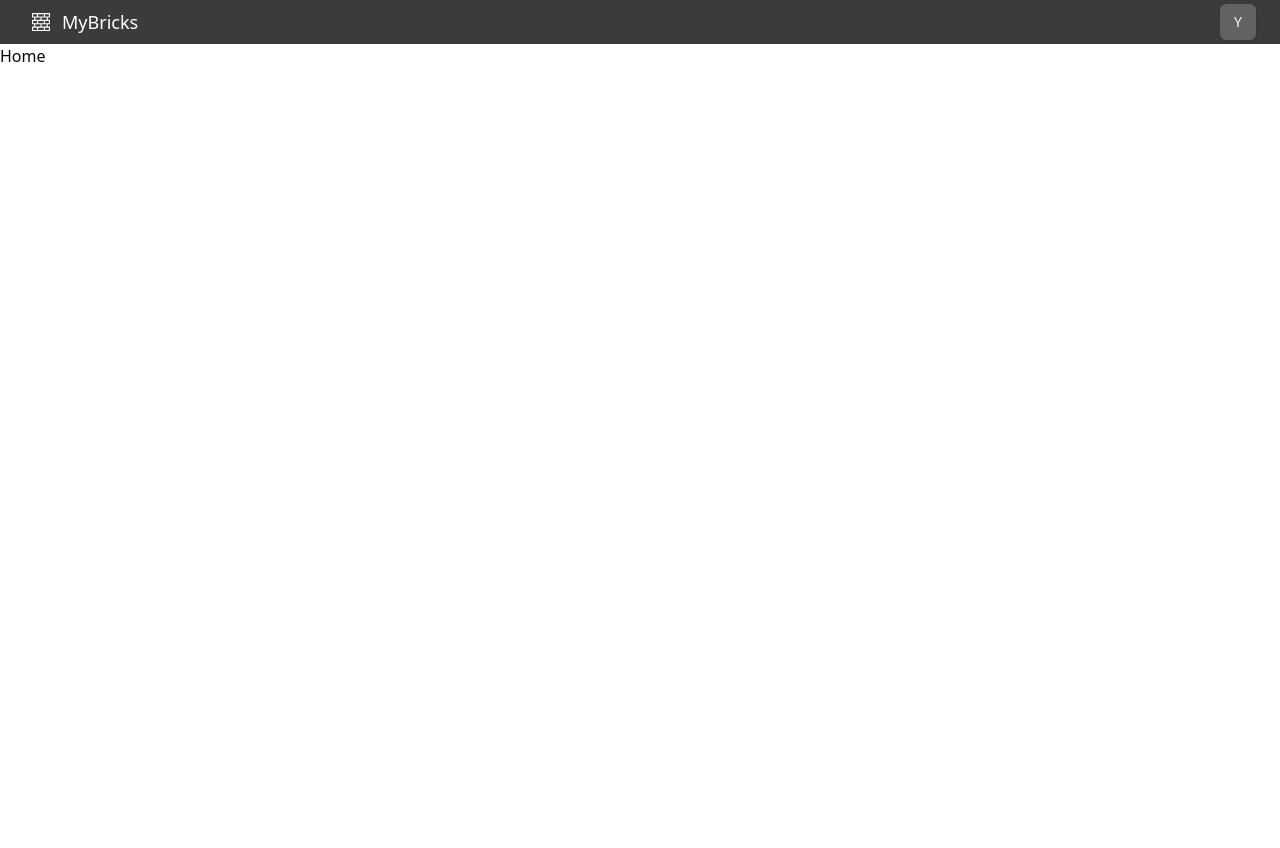
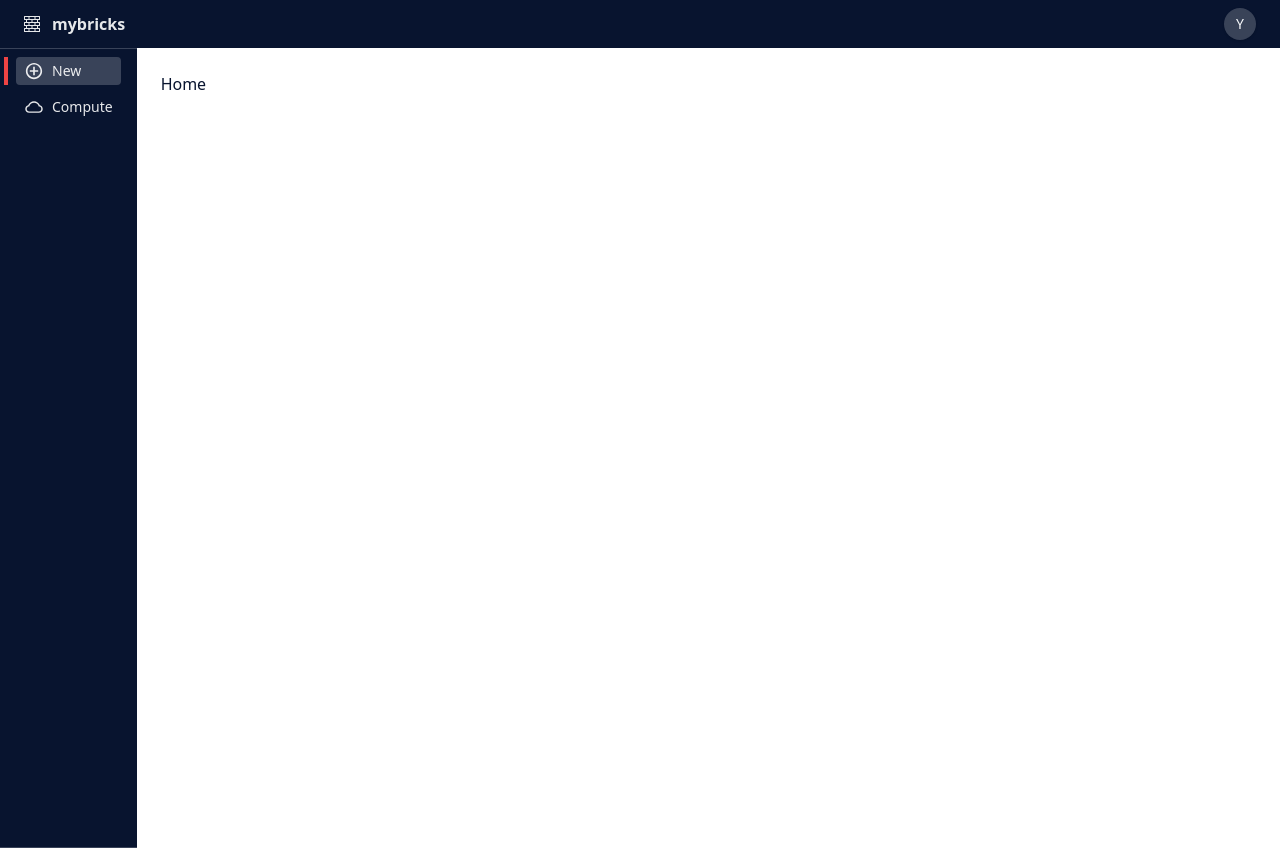
Before and after one commit to yonatan-h/mypache, a React (Vite) app in the folder frontend/: page / in a window 1280 px wide. Built offline with nearby package versions, Linux system fonts and the light colour scheme.

Commit message:
setup navigation style

```diff
--- a/frontend/src/components/layout/Layout.tsx
+++ b/frontend/src/components/layout/Layout.tsx
@@ -1,22 +1,30 @@
+import { AiOutlineCloud } from "react-icons/ai";
 import { BsBricks } from "react-icons/bs";
+import { IoMdAddCircleOutline } from "react-icons/io";
 import { Outlet } from "react-router-dom";
 import { Button } from "../ui/button";
+import NavigationLink from "./NavigationLink";
 
 export default function Layout() {
   return (
     <div className="flex flex-col min-h-screen">
-      <div className="px-6 bg-foreground/80 text-background flex justify-between items-center ">
-        <h1 className="flex items-center gap-3 text-lg p-2 ">
+      <div className="px-6 bg-foreground text-background flex justify-between items-center p-2">
+        <h1 className="flex items-center gap-3 text font-bold text-background/90 ">
           <BsBricks />
-          MyBricks
+          mybricks
         </h1>
-        <Button className="bg-background/20 " size={"icon"}>
-          Y
-        </Button>
+        <Button className="bg-background/20 rounded-full w-8 h-8">Y</Button>
       </div>
-      <div className="flex-1 flex min-h-screen">
-        <nav className="bg-foreground/80 h-full"></nav>
-        <main className="flex-1">
+      <div className="flex-1 flex ">
+        <nav
+          className={`
+            min-h-screen py-2 bg-foreground border-y text-background/90
+            border-background/20 flex flex-col gap-2`}
+        >
+          <NavigationLink Icon={IoMdAddCircleOutline} title="New" to="/" />
+          <NavigationLink Icon={AiOutlineCloud} title="Compute" to="/compute" />
+        </nav>
+        <main className="flex-1 p-6">
           <Outlet />
         </main>
       </div>
--- /dev/null
+++ b/frontend/src/components/layout/NavigationLink.tsx
@@ -0,0 +1,30 @@
+import { IconType } from "react-icons";
+import { NavLink, useLocation } from "react-router-dom";
+
+export default function NavigationLink({
+  Icon,
+  title,
+  to,
+}: {
+  Icon: IconType;
+  title: string;
+  to: string;
+}) {
+  const location = useLocation();
+  const isActive = location.pathname === to;
+  return (
+    <NavLink to={to} className="text-sm flex gap-2 pr-3 mx-1  rounded">
+      <div
+        className={`w-1 h-full bg-red-500 ${isActive ? "" : "opacity-0"}`}
+      ></div>
+      <div
+        className={`
+            flex-1 rounded flex gap-2 items-center px-2 py-1
+            ${isActive ? "bg-background/20 " : ""}`}
+      >
+        <Icon className="text-xl" />
+        <span>{title}</span>
+      </div>
+    </NavLink>
+  );
+}
--- a/frontend/src/index.css
+++ b/frontend/src/index.css
@@ -1,59 +1,7 @@
 @tailwind base;
 @tailwind components;
 @tailwind utilities;
-@layer base {
-  :root {
-    --background: 0 0% 100%;
-    --foreground: 0 0% 3.9%;
-    --card: 0 0% 100%;
-    --card-foreground: 0 0% 3.9%;
-    --popover: 0 0% 100%;
-    --popover-foreground: 0 0% 3.9%;
-    --primary: 0 0% 9%;
-    --primary-foreground: 0 0% 98%;
-    --secondary: 0 0% 96.1%;
-    --secondary-foreground: 0 0% 9%;
-    --muted: 0 0% 96.1%;
-    --muted-foreground: 0 0% 45.1%;
-    --accent: 0 0% 96.1%;
-    --accent-foreground: 0 0% 9%;
-    --destructive: 0 84.2% 60.2%;
-    --destructive-foreground: 0 0% 98%;
-    --border: 0 0% 89.8%;
-    --input: 0 0% 89.8%;
-    --ring: 0 0% 3.9%;
-    --chart-1: 12 76% 61%;
-    --chart-2: 173 58% 39%;
-    --chart-3: 197 37% 24%;
-    --chart-4: 43 74% 66%;
-    --chart-5: 27 87% 67%;
-    --radius: 0.5rem}
-  .dark {
-    --background: 0 0% 3.9%;
-    --foreground: 0 0% 98%;
-    --card: 0 0% 3.9%;
-    --card-foreground: 0 0% 98%;
-    --popover: 0 0% 3.9%;
-    --popover-foreground: 0 0% 98%;
-    --primary: 0 0% 98%;
-    --primary-foreground: 0 0% 9%;
-    --secondary: 0 0% 14.9%;
-    --secondary-foreground: 0 0% 98%;
-    --muted: 0 0% 14.9%;
-    --muted-foreground: 0 0% 63.9%;
-    --accent: 0 0% 14.9%;
-    --accent-foreground: 0 0% 98%;
-    --destructive: 0 62.8% 30.6%;
-    --destructive-foreground: 0 0% 98%;
-    --border: 0 0% 14.9%;
-    --input: 0 0% 14.9%;
-    --ring: 0 0% 83.1%;
-    --chart-1: 220 70% 50%;
-    --chart-2: 160 60% 45%;
-    --chart-3: 30 80% 55%;
-    --chart-4: 280 65% 60%;
-    --chart-5: 340 75% 55%}
-}
+
 @layer base {
   * {
     @apply border-border;
@@ -62,3 +10,60 @@
     @apply bg-background text-foreground;
   }
 }
+
+@layer base {
+  :root {
+    --background: 0 0% 100%;
+    --foreground: 222.2 70% 10.9%;
+    --card: 0 0% 100%;
+    --card-foreground: 222.2 84% 4.9%;
+    --popover: 0 0% 100%;
+    --popover-foreground: 222.2 84% 4.9%;
+    --primary: 222.2 47.4% 11.2%;
+    --primary-foreground: 210 40% 98%;
+    --secondary: 210 40% 96.1%;
+    --secondary-foreground: 222.2 47.4% 11.2%;
+    --muted: 210 40% 96.1%;
+    --muted-foreground: 215.4 16.3% 46.9%;
+    --accent: 210 40% 96.1%;
+    --accent-foreground: 222.2 47.4% 11.2%;
+    --destructive: 0 84.2% 60.2%;
+    --destructive-foreground: 210 40% 98%;
+    --border: 214.3 31.8% 91.4%;
+    --input: 214.3 31.8% 91.4%;
+    --ring: 222.2 84% 4.9%;
+    --radius: 1rem;
+    --chart-1: 12 76% 61%;
+    --chart-2: 173 58% 39%;
+    --chart-3: 197 37% 24%;
+    --chart-4: 43 74% 66%;
+    --chart-5: 27 87% 67%;
+  }
+
+  .dark {
+    --background: 222.2 84% 4.9%;
+    --foreground: 210 40% 98%;
+    --card: 222.2 84% 4.9%;
+    --card-foreground: 210 40% 98%;
+    --popover: 222.2 84% 4.9%;
+    --popover-foreground: 210 40% 98%;
+    --primary: 210 40% 98%;
+    --primary-foreground: 222.2 47.4% 11.2%;
+    --secondary: 217.2 32.6% 17.5%;
+    --secondary-foreground: 210 40% 98%;
+    --muted: 217.2 32.6% 17.5%;
+    --muted-foreground: 215 20.2% 65.1%;
+    --accent: 217.2 32.6% 17.5%;
+    --accent-foreground: 210 40% 98%;
+    --destructive: 0 62.8% 30.6%;
+    --destructive-foreground: 210 40% 98%;
+    --border: 217.2 32.6% 17.5%;
+    --input: 217.2 32.6% 17.5%;
+    --ring: 212.7 26.8% 83.9;
+    --chart-1: 220 70% 50%;
+    --chart-2: 160 60% 45%;
+    --chart-3: 30 80% 55%;
+    --chart-4: 280 65% 60%;
+    --chart-5: 340 75% 55%;
+  }
+}
```
